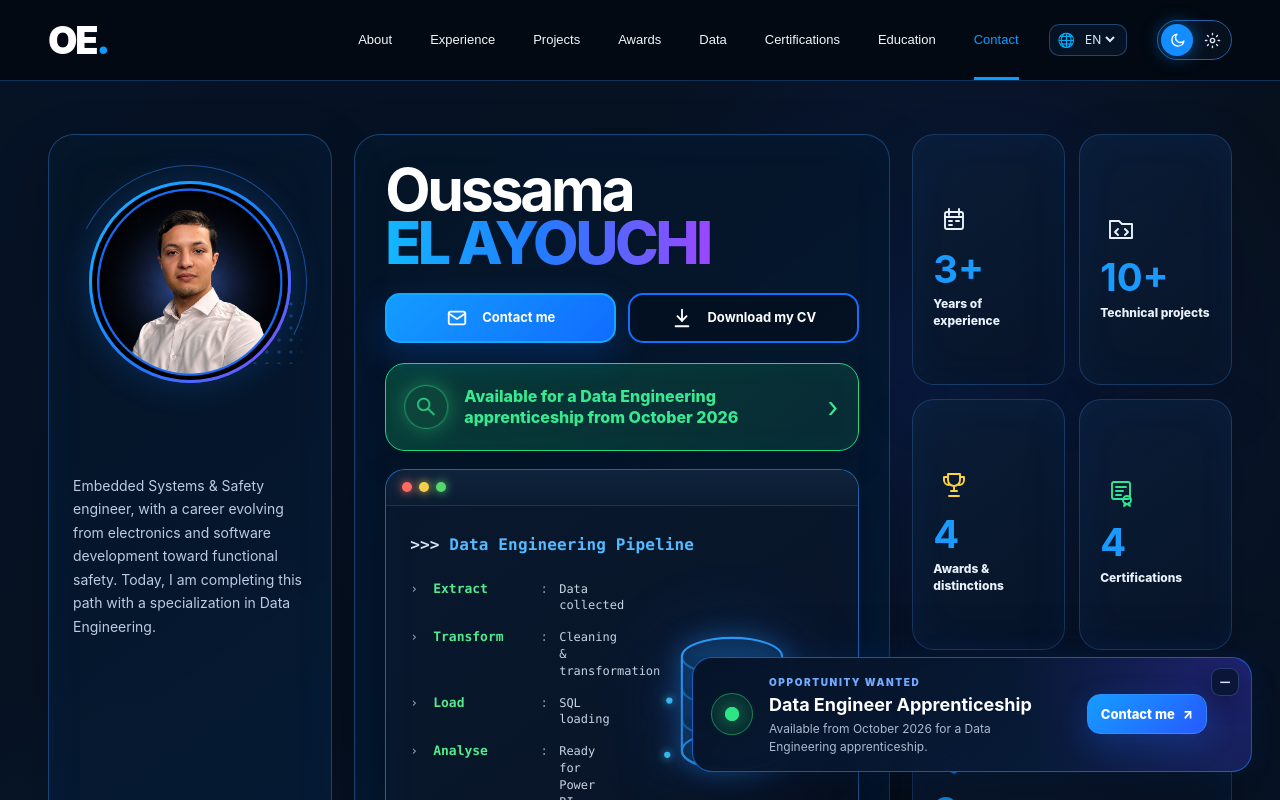
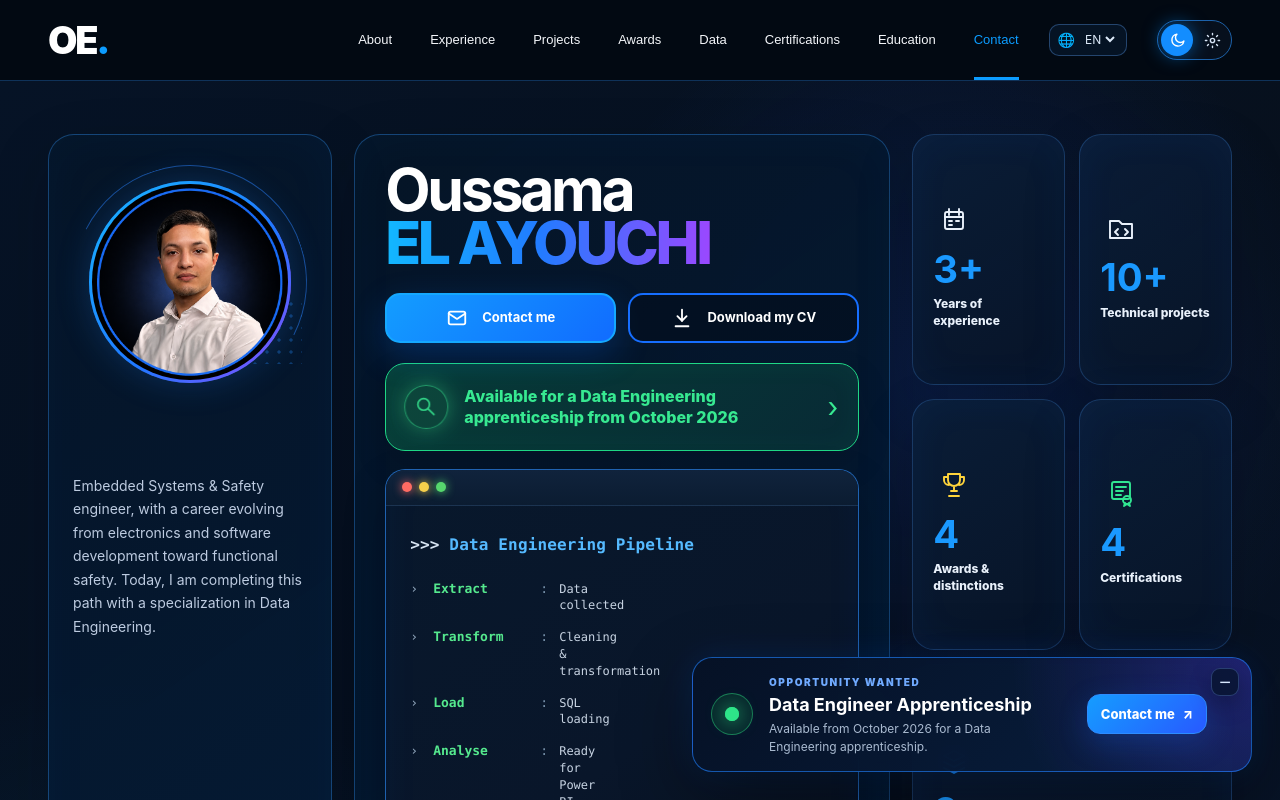
Before and after one commit to Oelayouchi/portfolio, a Next.js app: page / in a window 1280 px wide. Shown: the top 800 px of the page. Built offline with nearby package versions, Linux system fonts and the light colour scheme.

Commit message:
fix: remove storage icon from data terminal

```diff
--- a/components/availability-data-panel.js
+++ b/components/availability-data-panel.js
@@ -9,8 +9,6 @@ const terminalText={
   de:{title:'Data Engineering Pipeline',steps:[['Extract','Daten gesammelt'],['Transform','Bereinigung & Transformation'],['Load','SQL-Laden'],['Analyse','Bereit für Power BI']],done:'Pipeline completed successfully'},
   ar:{title:'Data Engineering Pipeline',steps:[['Extract','تم جمع البيانات'],['Transform','تنظيف وتحويل البيانات'],['Load','تحميل SQL'],['Analyse','جاهز لـ Power BI']],done:'Pipeline completed successfully'}
 };
-
-function DatabaseIcon(){return <svg className="availabilityTerminalDb" viewBox="0 0 180 180" aria-hidden="true"><ellipse cx="90" cy="38" rx="48" ry="18"/><path d="M42 38v30c0 10 21 18 48 18s48-8 48-18V38"/><path d="M42 68v30c0 10 21 18 48 18s48-8 48-18V68"/><path d="M42 98v30c0 10 21 18 48 18s48-8 48-18V98"/><ellipse cx="90" cy="128" rx="48" ry="18"/><circle cx="146" cy="50" r="3"/><circle cx="30" cy="80" r="3"/><circle cx="151" cy="110" r="3"/><circle cx="28" cy="132" r="3"/></svg>}
 
 export default function AvailabilityDataPanel(){
   const{language,t}=useLanguage();
@@ -29,7 +27,6 @@ export default function AvailabilityDataPanel(){
           {copy.steps.map(([name,desc])=><div className="availabilityTerminalLine" key={name}><span className="availabilityTerminalPrompt">›</span><strong>{name}</strong><span className="availabilityTerminalColon">:</span><em>{desc}</em></div>)}
           <div className="availabilityTerminalDone">{copy.done} <b>✓</b></div>
         </div>
-        <div className="availabilityTerminalVisual"><DatabaseIcon/></div>
       </div>
     </div>
   </div>
```
